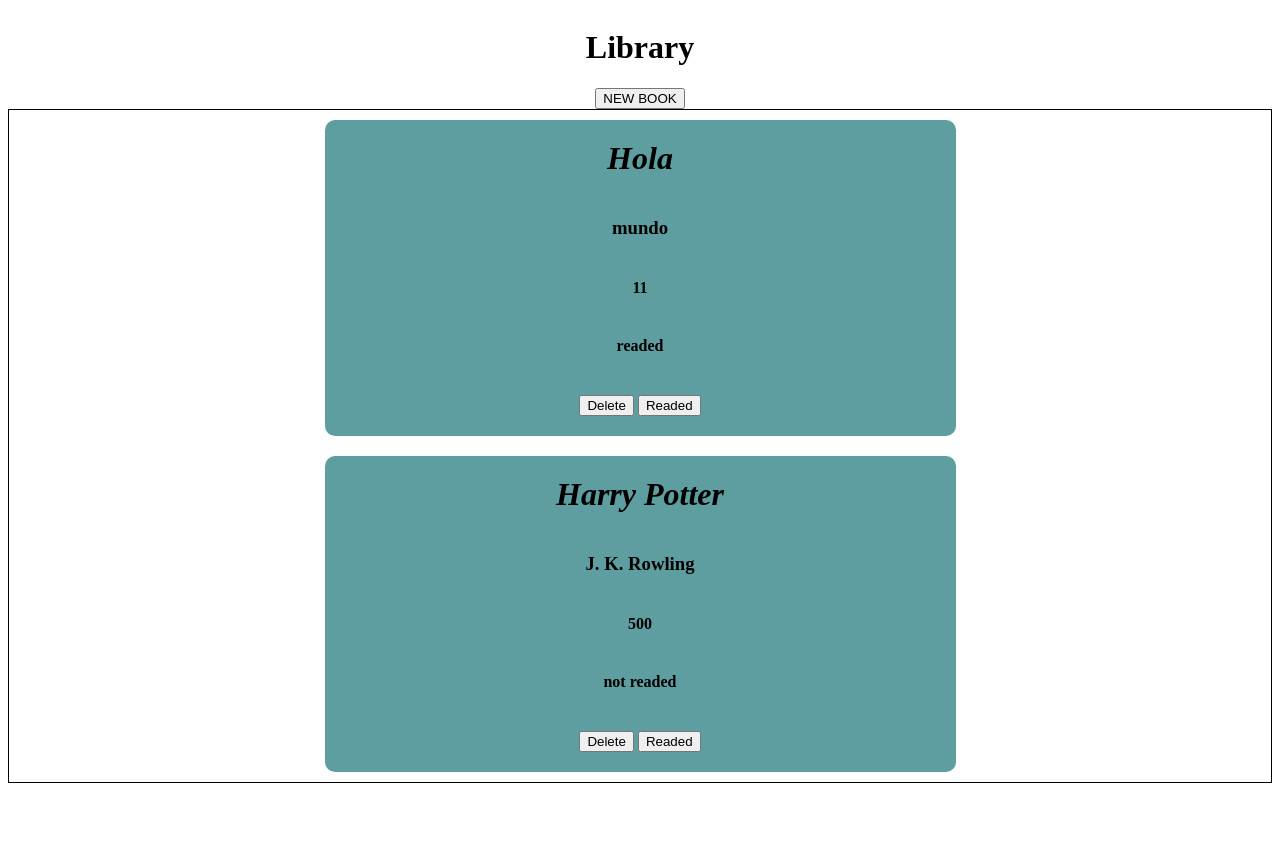
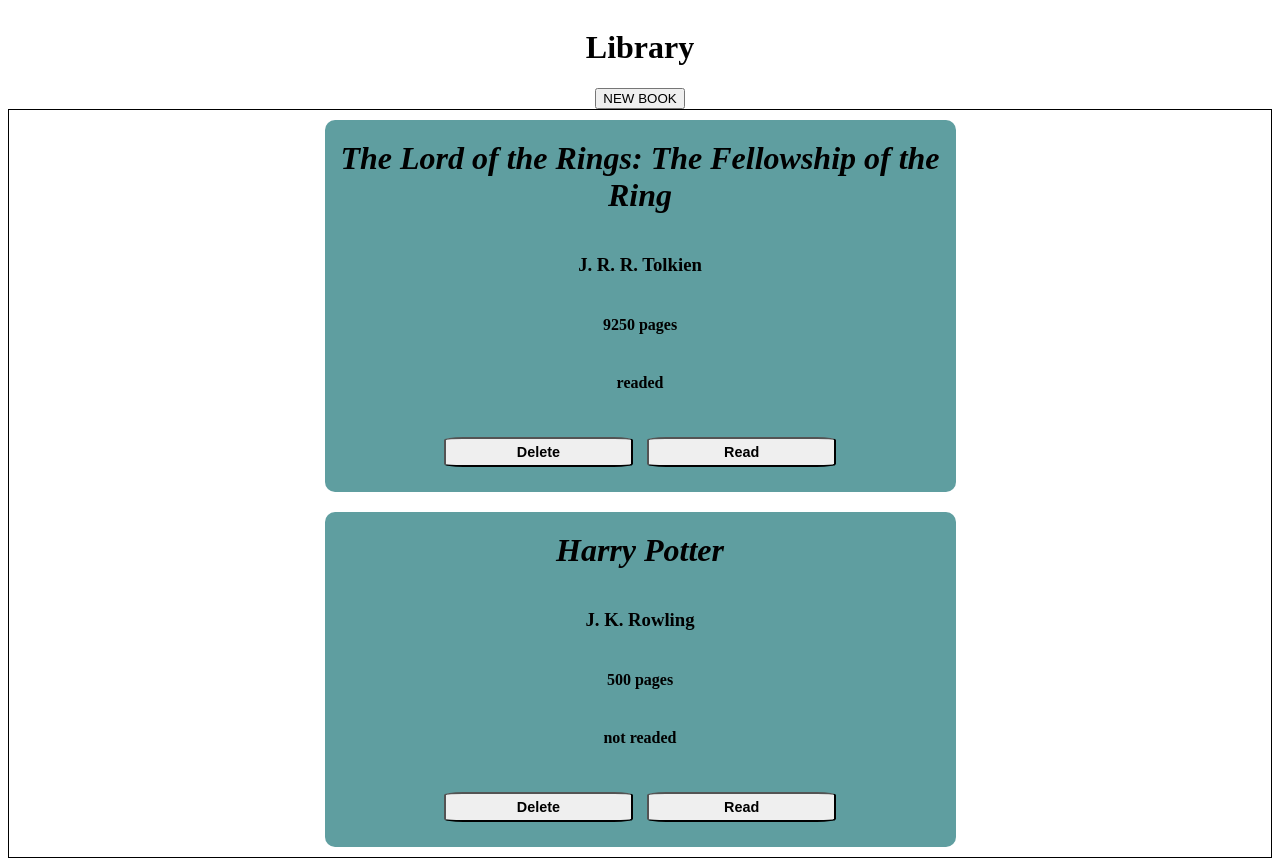
Before and after one commit to fernandopaz1/library, a plain HTML site: page index.html in a window 1280 px wide. Before the commit the page ends 800 px from the top, so only its background shows below. Drawn offline with Linux system fonts and the light colour scheme.

Commit message:
adding more readable info in the bookInfo div

```diff
--- a/scripts/library.js
+++ b/scripts/library.js
@@ -14,7 +14,7 @@ Book.prototype.info = function () {
     return `${this.title} by ${this.author}, ${this.pages} pages, ${s}`;
 }
 
-let book1 = new Book("Hola", "mundo", 11, true);
+let book1 = new Book("The Lord of the Rings: The Fellowship of the Ring", "J. R. R. Tolkien", 9250, true);
 let book2 = new Book("Harry Potter", "J. K. Rowling", 500,false);
 
 
@@ -34,12 +34,12 @@ showBook(book2);
 function showBook(book) {
     let title = `<h1  class=${"title"}>${book.title}</h1>`;
     let author = `<h3  class=${"author"}>${book.author}</h3>`;
-    let pages = `<h4  class=${"pages"}>${book.pages}</h4>`;
+    let pages = `<h4  class=${"pages"}>${book.pages} pages</h4>`;
     let hasBeenReaded = book.readed ? "readed" : "not readed";
     let readed = `<h4  class=${"readed"}>${hasBeenReaded}</h4>`;
 
     let btnDelete = `<button id=${`del${book.title}`} class=${"btnDelete"}>Delete</button>`
-    let btnReaded = `<button id=${`read${book.title}`} class=${"btnReaded"}>Readed</button>`
+    let btnReaded = `<button id=${`read${book.title}`} class=${"btnReaded"}>Read</button>`
     let btnContainer = `<div id=${`${book.title}`} class="btnContainer">${btnDelete} ${btnReaded}</div>`
 
     let content = `<div id=${book.title} class="bookInfo">${title} ${author} ${pages} ${readed} ${btnContainer}</div>`
--- a/styles.css
+++ b/styles.css
@@ -44,3 +44,13 @@
     font-weight: bold;
     font-style: italic;
 }
+
+.btnDelete, .btnReaded{
+    margin: 5px;
+    font-weight: bold;
+    font-size: 90%;
+    text-align: center;
+    width: 30%;
+    height: 30px;
+    border-radius: 10%;
+}
```
